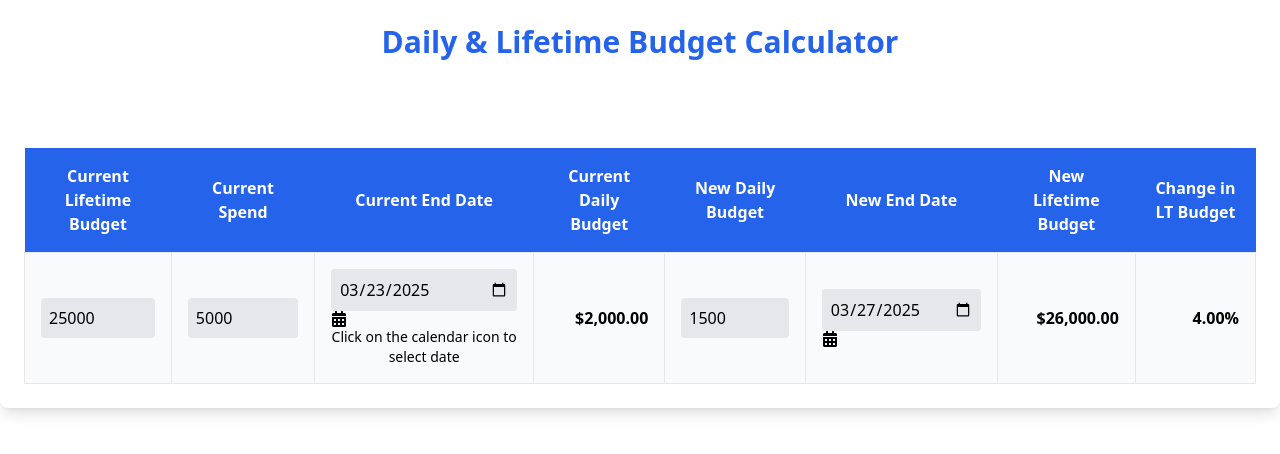
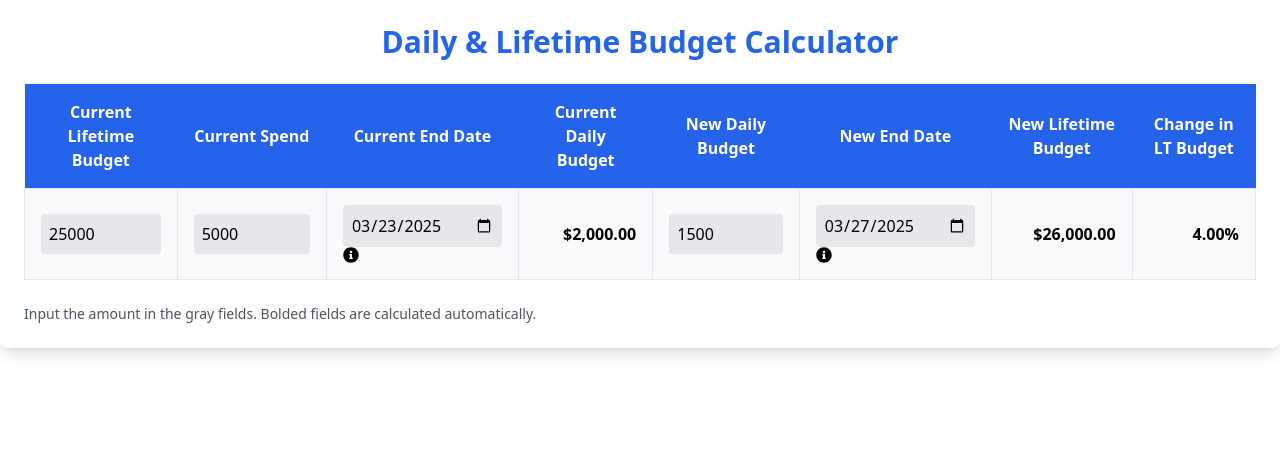
Before and after one commit to niksaderek/budget_cal, a React (Create React App) app: page / in a window 1280 px wide. Shown: the top 454 px of the page. Built offline with nearby package versions, Linux system fonts and the light colour scheme.

Commit message:
Update App.js

```diff
--- a/src/App.js
+++ b/src/App.js
@@ -1,5 +1,5 @@
 import React, { useState } from 'react';
-import { FaCalendarAlt } from 'react-icons/fa'; // Icon for the date picker
+import { FaInfoCircle } from 'react-icons/fa'; // Assuming you have this icon
 
 const BudgetCalculator = () => {
   const [budgetData, setBudgetData] = useState({
@@ -12,23 +12,6 @@ const BudgetCalculator = () => {
     newLifetimeBudget: 26000.00,
     changeInLTBudget: 4.00
   });
-
-  const [errors, setErrors] = useState({});
-  const [theme, setTheme] = useState('light'); // Track light/dark theme
-  const [notification, setNotification] = useState('');
-
-  // Error handling & validation
-  const validateInput = (name, value) => {
-    let error = '';
-
-    if (value < 0) {
-      error = `${name} cannot be negative.`;
-    }
-
-    setErrors((prevErrors) => ({ ...prevErrors, [name]: error }));
-
-    return error;
-  };
 
   const calculateValues = (data) => {
     const updatedData = { ...data };
@@ -67,17 +50,8 @@ const BudgetCalculator = () => {
     const { name, value } = e.target;
     const newValue = name === 'currentEndDate' || name === 'newEndDate' ? value : parseFloat(value) || 0;
 
-    // Validate input
-    const validationError = validateInput(name, newValue);
-    if (validationError) return;
-
     const updatedData = { ...budgetData, [name]: newValue };
     setBudgetData(calculateValues(updatedData));
-
-    if (!validationError) {
-      setNotification(`${name} updated successfully.`);
-      setTimeout(() => setNotification(''), 3000); // Clear notification after 3 seconds
-    }
   };
 
   const handleDateChange = (name, dateValue) => {
@@ -98,27 +72,9 @@ const BudgetCalculator = () => {
     return `${parts[2]}-${parts[0].padStart(2, '0')}-${parts[1].padStart(2, '0')}`;
   };
 
-  const toggleTheme = () => {
-    setTheme((prevTheme) => (prevTheme === 'light' ? 'dark' : 'light'));
-  };
-
   return (
-    <div className={`container mx-auto p-6 max-w-7xl bg-white rounded-lg shadow-lg ${theme === 'dark' ? 'bg-gray-800 text-white' : ''}`}>
-      <div className="flex justify-between items-center mb-6">
-        <h1 className="text-3xl font-bold text-center mb-6 text-blue-600">Daily & Lifetime Budget Calculator</h1>
-        <button
-          onClick={toggleTheme}
-          className="p-2 rounded bg-blue-500 text-white"
-        >
-          Toggle Theme
-        </button>
-      </div>
-
-      {notification && (
-        <div className="mb-4 p-4 bg-green-200 text-green-800 rounded">
-          {notification}
-        </div>
-      )}
+    <div className="container mx-auto p-6 max-w-7xl bg-white rounded-lg shadow-lg">
+      <h1 className="text-3xl font-bold text-center mb-6 text-blue-600">Daily & Lifetime Budget Calculator</h1>
 
       <div className="overflow-x-auto">
         <table className="min-w-full border-collapse bg-gray-50 shadow-sm rounded-lg">
@@ -145,7 +101,6 @@ const BudgetCalculator = () => {
                   className="p-2 bg-gray-200 rounded w-full"
                   step="0.01"
                 />
-                {errors.currentLifetimeBudget && <p className="text-red-500 text-xs">{errors.currentLifetimeBudget}</p>}
               </td>
               <td className="border p-4">
                 <input
@@ -156,9 +111,8 @@ const BudgetCalculator = () => {
                   className="p-2 bg-gray-200 rounded w-full"
                   step="100"
                 />
-                {errors.currentSpend && <p className="text-red-500 text-xs">{errors.currentSpend}</p>}
               </td>
-              <td className="border p-4">
+              <td className="border p-4" title="Click the calendar icon to select a date">
                 <input
                   type="date"
                   name="currentEndDate"
@@ -166,8 +120,7 @@ const BudgetCalculator = () => {
                   onChange={(e) => handleDateChange('currentEndDate', e.target.value)}
                   className="p-2 bg-gray-200 rounded w-full"
                 />
-                <FaCalendarAlt className="inline-block ml-2 text-blue-500 cursor-pointer" />
-                <p className="text-sm text-gray-500">Click on the calendar icon to select date</p>
+                <FaInfoCircle className="ml-2 inline text-blue-500" />
               </td>
               <td className="border p-4 text-right font-semibold">
                 ${budgetData.currentDailyBudget.toLocaleString(undefined, { minimumFractionDigits: 2, maximumFractionDigits: 2 })}
@@ -181,9 +134,8 @@ const BudgetCalculator = () => {
                   className="p-2 bg-gray-200 rounded w-full"
                   step="100"
                 />
-                {errors.newDailyBudget && <p className="text-red-500 text-xs">{errors.newDailyBudget}</p>}
               </td>
-              <td className="border p-4">
+              <td className="border p-4" title="Click the calendar icon to select a date">
                 <input
                   type="date"
                   name="newEndDate"
@@ -191,7 +143,7 @@ const BudgetCalculator = () => {
                   onChange={(e) => handleDateChange('newEndDate', e.target.value)}
                   className="p-2 bg-gray-200 rounded w-full"
                 />
-                <FaCalendarAlt className="inline-block ml-2 text-blue-500 cursor-pointer" />
+                <FaInfoCircle className="ml-2 inline text-blue-500" />
               </td>
               <td className="border p-4 text-right font-semibold">
                 ${budgetData.newLifetimeBudget.toLocaleString(undefined, { minimumFractionDigits: 2, maximumFractionDigits: 2 })}
@@ -203,6 +155,10 @@ const BudgetCalculator = () => {
           </tbody>
         </table>
       </div>
+
+      <div className="mt-6 text-sm text-gray-600">
+        <p>Input the amount in the gray fields. Bolded fields are calculated automatically.</p>
+      </div>
     </div>
   );
 };
```
